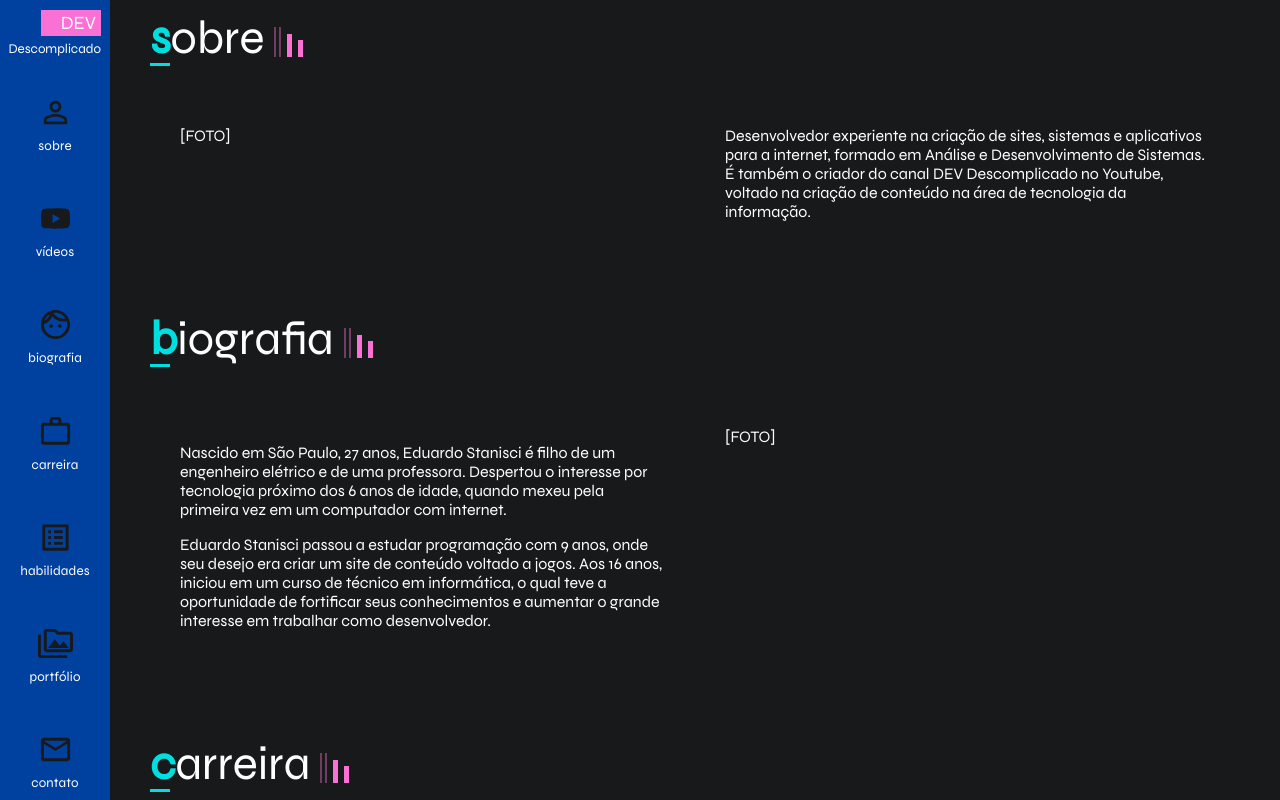
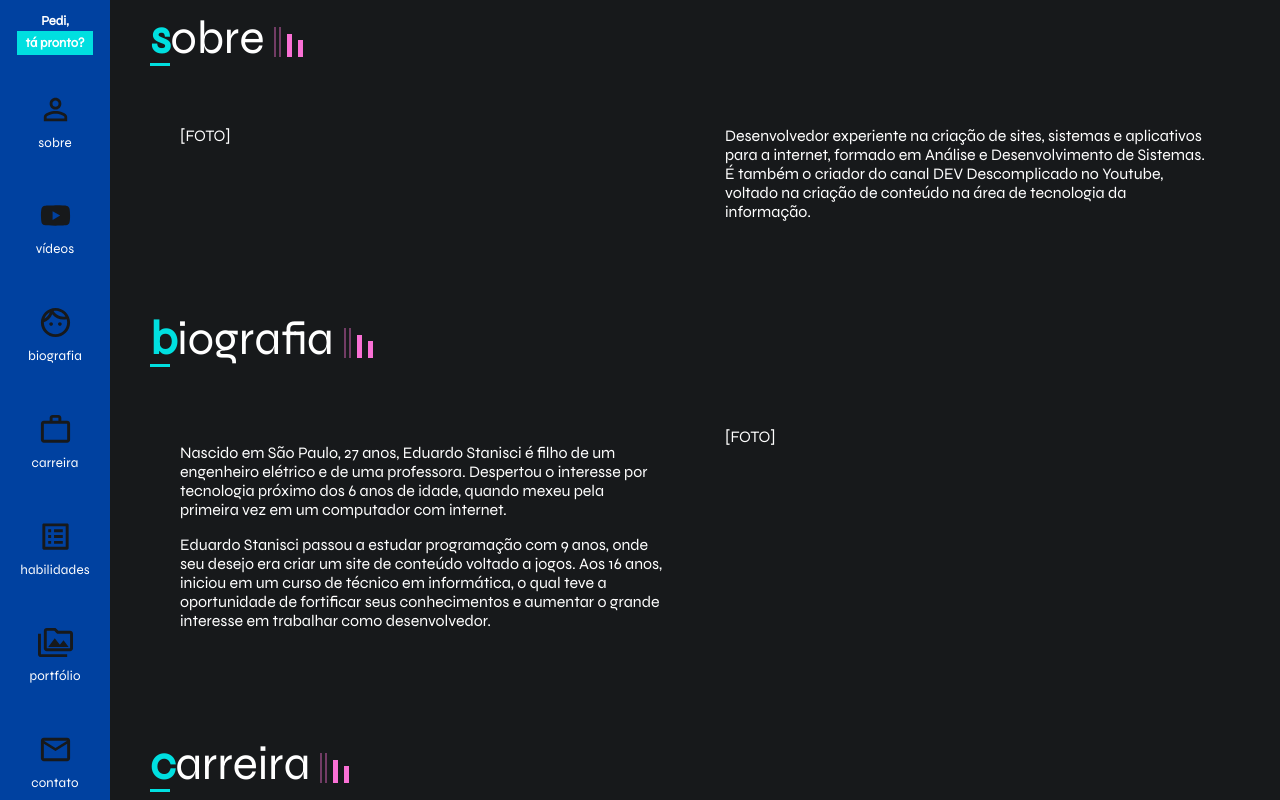
Before and after one commit to dusduarte/portfolio-react-hooks, a React (Create React App) app: page / in a window 1280 px wide. Shown: the top 800 px of the page. Built offline with nearby package versions, Linux system fonts and the light colour scheme.

Commit message:
feat: component logo

```diff
--- a/src/shared/components/Logo/Logo.style.ts
+++ b/src/shared/components/Logo/Logo.style.ts
@@ -2,29 +2,30 @@ import { makeStyles, Theme } from '@material-ui/core';
 
 const useStyle = makeStyles((theme: Theme) => ({
   root: {
+    textAlign: 'center',
+    display: 'inline-flex',
     flexDirection: 'column',
-    alignItems: 'flex-end',
-    maxWidth: '92px',
-    '& > label': {
-      fontSize: '10pt',
-      display: 'flex',
-      justifyContent: 'flex-end',
-      marginTop: '5px',
+    maxWidth: '110px',
+
+    [theme.breakpoints.down('sm')]: {
+      textAlign: 'left',
     },
-  },
-  containerDev: {
-    display: 'flex',
-    justifyContent: 'flex-end',
-    '& div': {
-      background: theme.palette.secondary.main,
-      display: 'flex',
-      alignItems: 'center',
-      width: '50px',
-      padding: '2px 5px',
-      justifyContent: 'flex-end',
+
+    '& > div': {
+      display: 'inline',
+      marginBottom: '2.5px',
+
       '& label': {
-        fontSize: '14pt',
+        fontWeight: 'bold',
+        fontSize: '13px',
       },
+
+      '&:last-child': {
+        '& label': {
+          padding: '4px 8px',
+          background: theme.palette.primary.light,
+        }
+      }
     },
   },
 }));
--- a/src/shared/components/Logo/Logo.tsx
+++ b/src/shared/components/Logo/Logo.tsx
@@ -1,3 +1,4 @@
+import { Grid } from '@material-ui/core';
 import React, { CSSProperties, ReactElement } from 'react';
 import useStyle from './Logo.style';
 
@@ -8,14 +9,16 @@ interface IProps {
 const Logo = ({ style }: IProps): ReactElement => {
   const classNames = useStyle();
   return (
-    <div className={classNames.root} style={style}>
-      <div className={classNames.containerDev}>
-        <div>
-          <label>DEV</label>
-        </div>
+    <Grid className={classNames.root} style={style}>
+      <div>
+        <label>Pedi,</label>
       </div>
-      <label>Descomplicado</label>
-    </div>
+      <div>
+        <label>
+          tá pronto?
+        </label>
+      </div>
+    </Grid>
   );
 };
 
```
